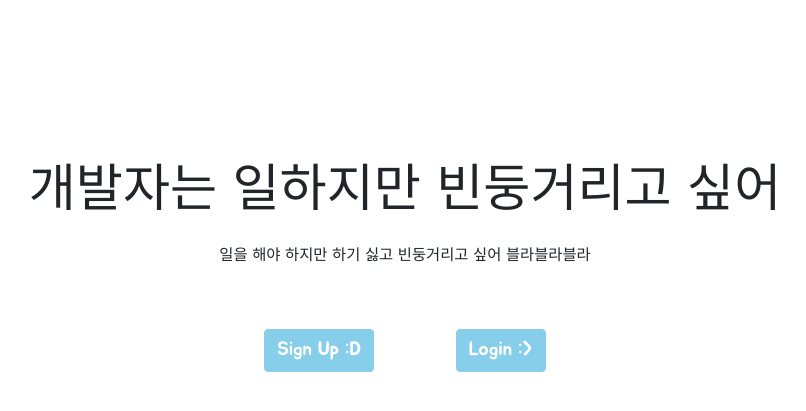
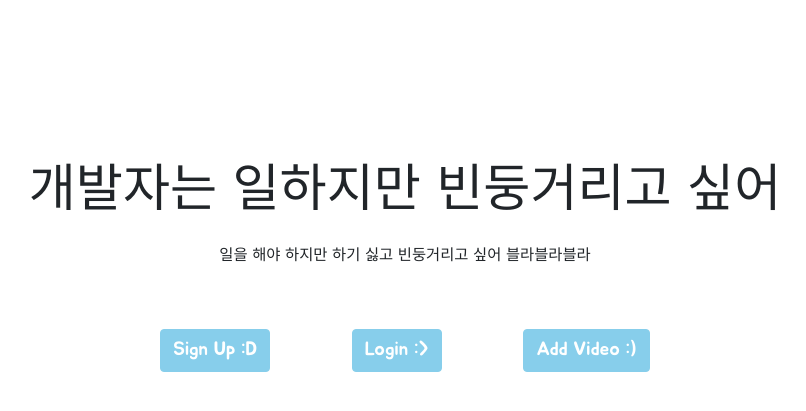
Before and after one commit to OolongTea620/web-mini-project, a Flask app: page / in a window 1280 px wide. Shown: the top 411 px of the page, without its empty margins (235-1041 px from the left). Run offline with Flask 3, Linux system fonts and the light colour scheme; data that the repository does not hold is empty.

Commit message:
동영상 추가 시 썸네일 및 제목을 추출하는 기능

```diff
--- a/app.py
+++ b/app.py
@@ -1,12 +1,11 @@
 from flask import Flask, render_template, request, jsonify
 from pymongo import MongoClient
-import certifi
+from bs4 import BeautifulSoup
+import certifi, requests, time
 
 app = Flask(__name__)
 
 ca = certifi.where()
-
-import time
 
 DB_URL='mongodb+srv://seungitnow:tmd123@cluster0.qg1bilm.mongodb.net/?retryWrites=true&w=majority'
 client = MongoClient(DB_URL,tlsCAFile=ca)
@@ -17,7 +16,8 @@ def home():
     return render_template('index.html')
 
 @app.route('/home', methods=["GET"])
-def return_videos():
+def return_video_list():
+    # 서버 PC에서 로컬 시각 측정 후 그에 맞는 로직 실행
     hour = time.localtime(time.time()).tm_hour
     if (9 <= hour & hour <= 17):
         is_working_time = True
@@ -25,13 +25,49 @@ def return_videos():
         is_working_time = False
 
     if (is_working_time):
-        movie_list = list(db.work_videos.find({}, {'_id': False}))
+        video_list = list(db.work_videos.find({}, {'_id': False}))
     else:
-        movie_list = list(db.rest_videos.find({}, {'_id': False}))
+        video_list = list(db.rest_videos.find({}, {'_id': False}))
 
-    return jsonify({'videos': movie_list})
+    return jsonify({'res_videoList': video_list})
+
+@app.route('/home', methods=["POST"])
+def add_videos():
+    video_url = request.form['req_url']
+    # 동영상 ID 추출 후 썸네일 주소 추출
+    video_id = search_id(video_url)
+    thumbnail_url = 'https://img.youtube.com/vi/%s/hqdefault.jpg'%video_id
+    # 동영상 제목 크롤링
+    response = requests.get(video_url)
+    soup = BeautifulSoup(response.text, 'html.parser')
+    title = soup.select_one('meta[itemprop="name"][content]')['content']
+
+    doc = {
+        'thumbnail_url': thumbnail_url,
+        'title': title
+    }
+
+    mode = request.form['req_mode']
+    if (mode == 'work'):
+        db.work_videos.insert_one(doc)
+    else:
+        db.rest_videos.insert_one(doc)
+
+    return jsonify({'msg': '성공!'})
 
 # 로직 추가
 
+def search_id(url):
+    start_index = url.find('=')
+    last_index = url.find('&')
+    id_from_url = ''
+
+    if last_index == -1:
+        id_from_url = url[start_index + 1:]
+    else:
+        id_from_url = url[start_index + 1:last_index]
+
+    return id_from_url
+
 if __name__ == '__main__':
     app.run('0.0.0.0', port=5000, debug=True)
--- a/static/css/index.css
+++ b/static/css/index.css
@@ -44,7 +44,7 @@ body {
     animation: jelly 0.3s
 }
 
-.movie_list {
+.video_list {
     width: 80%;
 
     position: absolute;
@@ -95,7 +95,7 @@ body {
     display: inline-block;
 }
 
-.card_button {
+/* .card_button {
     width: 20%;
     height: 2vw;
     margin: 0.6vw;
@@ -109,7 +109,7 @@ body {
 
 .card_button:hover {
     background-color: rgb(135, 206, 235, 0.3);
-}
+} */
 
 @keyframes jelly {
     25% {
--- a/static/js/index.js
+++ b/static/js/index.js
@@ -1,23 +1,34 @@
 $(document).ready(function () {
-    request_movie();
+    request_videoList();
 });
 
-function request_movie() {
+function request_videoList() {
     fetch('/home').then((res) => res.json()).then((data) => {
-        let movies = data['videos']
+        let videoList = data['res_videoList']
 
-        movies.forEach((movie) => {
-            let writer = movie['writer'];
-            let thumbnail_url = movie['thumbnail_url'];
-            let video_url = movie['video_url'];
+        videoList.forEach((video) => {
+            let image = video['thumbnail_url']
+            let title = video['title']
 
-            let movie_card = `<div class="card">
-                                <img src="${thumbnail_url}" class="img-fluid card_image" alt="...">
-                                <div class="card_title">${video_url}</div>
-                                <button class="card_button">보러 가기 -></button>
+            let video_card = `<div class="card">
+                                <img src="${image}" class="img-fluid card_image" alt="...">
+                                <div class="card_title">${title}</div>
                               </div>`
 
-            $('#card_list').append(movie_card);
+            $('#card_list').append(video_card);
         })
     })
 }
+
+document.getElementById("addVideo_btn").onclick = function () {
+    let url = "https://www.youtube.com/watch?v=XSKxJ7BpTyo";
+    let mode = 'work';
+
+    let formData = new FormData();
+    formData.append('req_url', url)
+    formData.append('req_mode', mode)
+
+    fetch('/home', { method: "POST", body: formData }).then((res) => res.json()).then((data) => {
+        alert(data['msg']);
+    })
+}
--- a/templates/index.html
+++ b/templates/index.html
@@ -24,9 +24,10 @@
         <h2>일을 해야 하지만 하기 싫고 빈둥거리고 싶어 블라블라블라</h2>
         <button class="btn btn-primary">Sign Up :D</button>
         <button class="btn btn-primary">Login :></button>
+        <button class="btn btn-primary" id="addVideo_btn">Add Video :)</button>
     </div>
 
-    <div class="movie_list">
+    <div class="video_list">
         <div class="cards" id="card_list">
         </div>
     </div>
```
